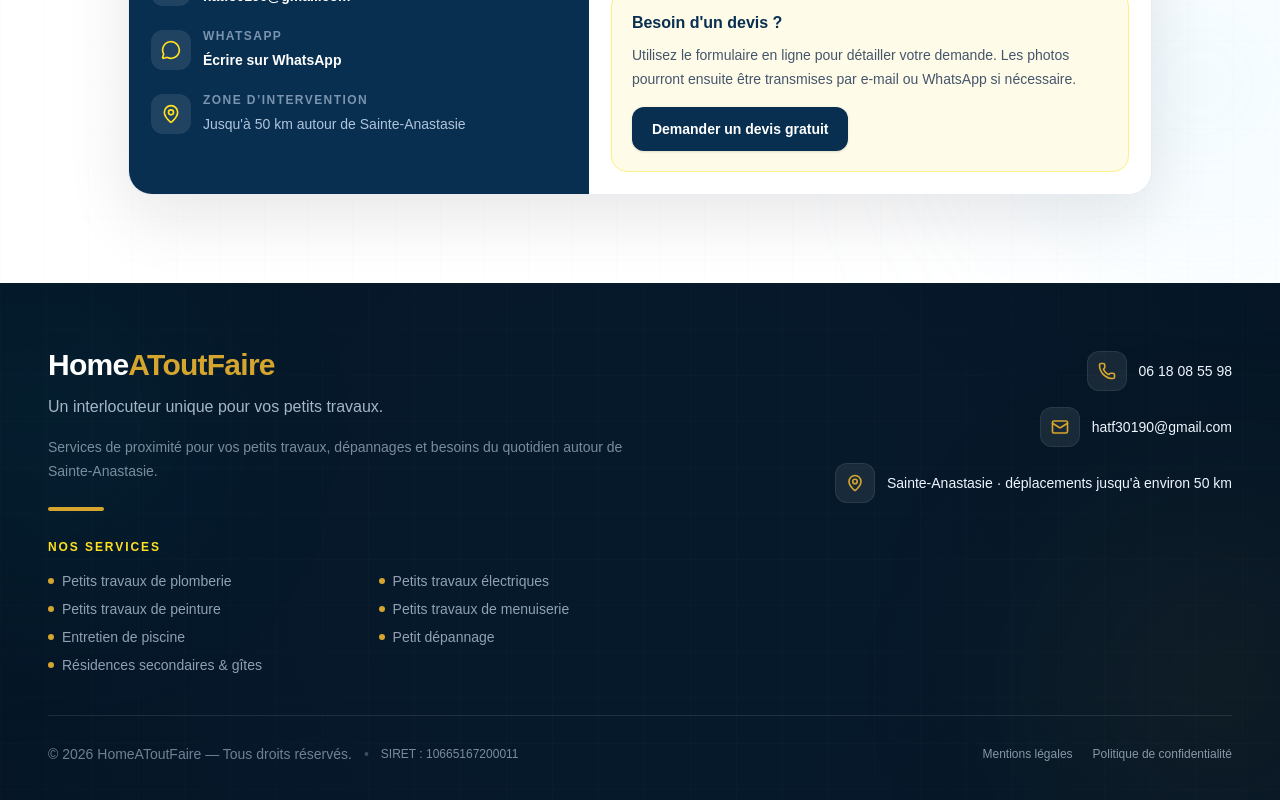
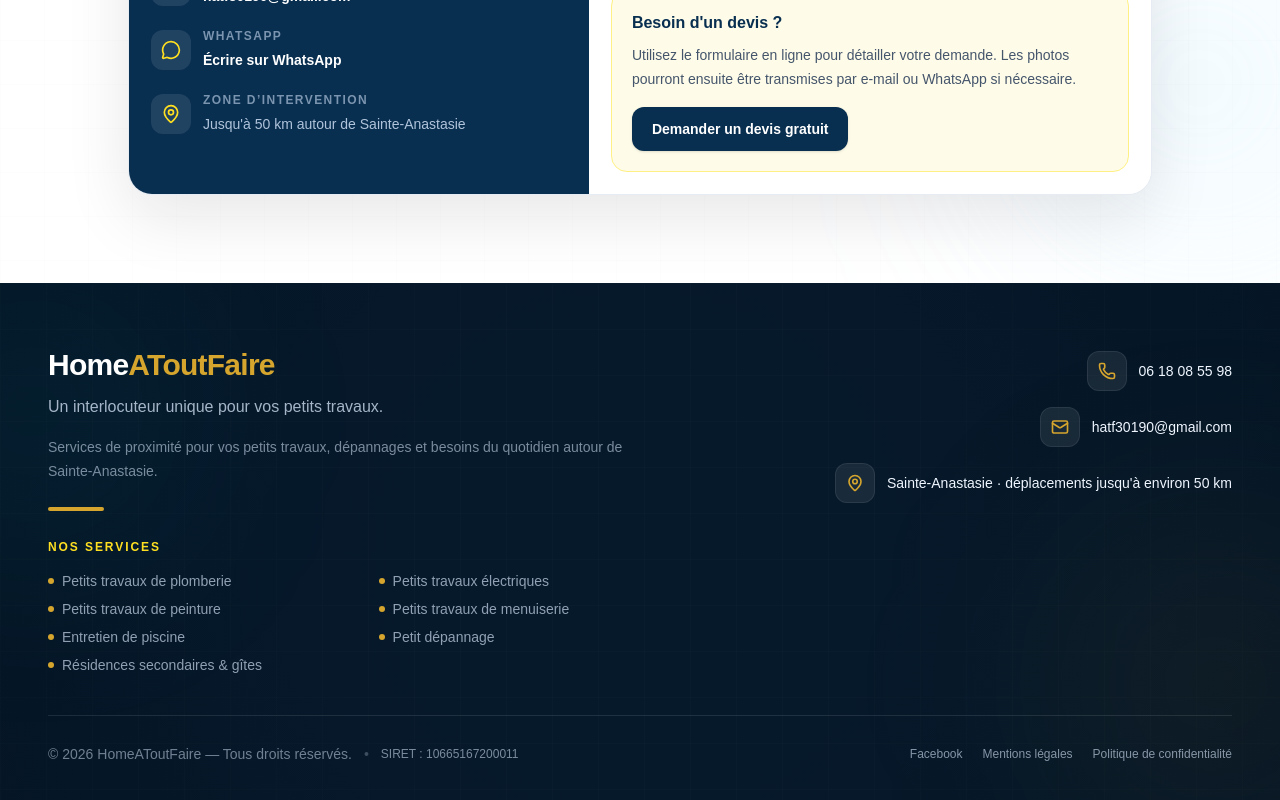
Before and after one commit to Thibal45/homeatoutfaire-premium, a Next.js app: page / in a window 1280 px wide. Shown: the part 7410-8210 px from the top of the page. Built offline with nearby package versions, Linux system fonts and the light colour scheme.

Commit message:
Relier le site à la page Facebook (#21)
Ajoute le lien Facebook au pied de page, le déclare dans les données structurées LocalBusiness et mesure les clics sortants dans GA4.

```diff
--- a/app/components/Footer.tsx
+++ b/app/components/Footer.tsx
@@ -8,6 +8,10 @@
 } from "lucide-react";
 import type { ContactMethod } from "../lib/analytics";
 import TrackedContactLink from "./TrackedContactLink";
+import TrackedSocialLink from "./TrackedSocialLink";
+
+const facebookUrl =
+  "https://www.facebook.com/profile.php?id=61595599822418";
 
 const serviceLinks = [
   {
@@ -193,9 +197,20 @@
             </p>
 
             <nav
-              aria-label="Informations légales"
+              aria-label="Réseaux sociaux et informations légales"
               className="flex flex-wrap gap-x-5 gap-y-2 text-xs font-medium text-blue-100/60"
             >
+              <TrackedSocialLink
+                href={facebookUrl}
+                location="footer"
+                platform="facebook"
+                target="_blank"
+                rel="noopener noreferrer"
+                className="rounded-md transition-colors hover:text-white focus-visible:outline-none focus-visible:ring-2 focus-visible:ring-[#D5A52E]/70"
+              >
+                Facebook
+              </TrackedSocialLink>
+
               <Link
                 href="/mentions-legales"
                 className="rounded-md transition-colors hover:text-white focus-visible:outline-none focus-visible:ring-2 focus-visible:ring-[#D5A52E]/70"
--- /dev/null
+++ b/app/components/TrackedSocialLink.tsx
@@ -0,0 +1,39 @@
+"use client";
+
+import type { ReactNode } from "react";
+import {
+  type SocialPlatform,
+  trackSocialClick,
+} from "../lib/analytics";
+
+type TrackedSocialLinkProps = {
+  children: ReactNode;
+  className?: string;
+  href: string;
+  location: string;
+  platform: SocialPlatform;
+  rel?: string;
+  target?: string;
+};
+
+export default function TrackedSocialLink({
+  children,
+  className,
+  href,
+  location,
+  platform,
+  rel,
+  target,
+}: TrackedSocialLinkProps) {
+  return (
+    <a
+      className={className}
+      href={href}
+      onClick={() => trackSocialClick(platform, location)}
+      rel={rel}
+      target={target}
+    >
+      {children}
+    </a>
+  );
+}
--- a/app/lib/analytics.ts
+++ b/app/lib/analytics.ts
@@ -9,6 +9,7 @@
 };
 
 export type ContactMethod = "email" | "phone" | "whatsapp";
+export type SocialPlatform = "facebook" | "instagram";
 
 function trackEvent(eventName: string, parameters?: GtagParameters) {
   if (typeof window === "undefined") return;
@@ -36,6 +37,16 @@
   });
 }
 
+export function trackSocialClick(
+  platform: SocialPlatform,
+  location: string,
+) {
+  trackEvent("click_social", {
+    platform,
+    location,
+  });
+}
+
 export function trackQuoteSent(
   service?: string,
   contactMethod?: string,
--- a/app/page.tsx
+++ b/app/page.tsx
@@ -33,6 +33,7 @@
 
   sameAs: [
     "https://www.google.com/maps/search/?api=1&query=HomeAToutFaire&query_place_id=ChIJp5B_zKJ7l40RhGKlLKRL-C4",
+    "https://www.facebook.com/profile.php?id=61595599822418",
   ],
 
   description:
```
